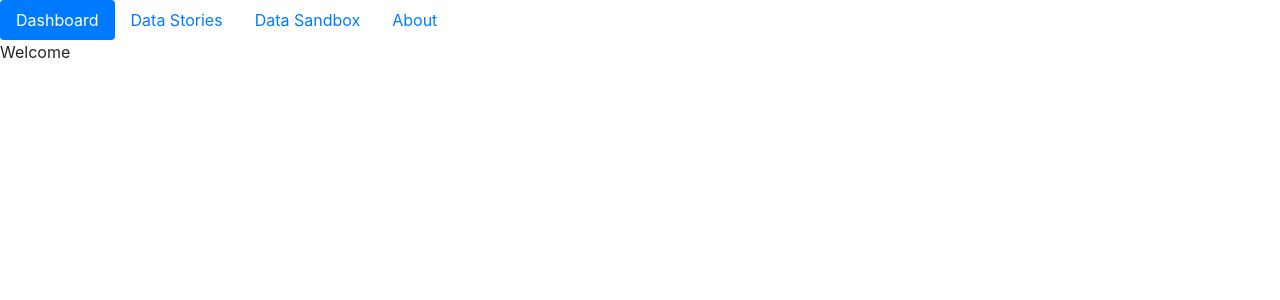
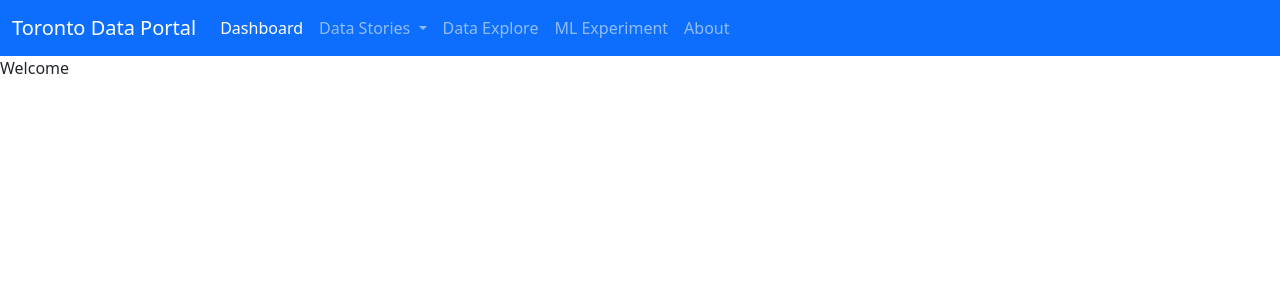
Before and after one commit to jackjyliu/project, a Flask app: page / in a window 1280 px wide. Shown: the top 300 px of the page. Run offline with Flask 2, Linux system fonts and the light colour scheme; parts of the project's set-up code (start-up, migrations or seed data) failed here and were passed over.

Commit message:
web changes

```diff
--- a/project/templates/base.html
+++ b/project/templates/base.html
@@ -1,37 +1,56 @@
 <!DOCTYPE html>
-<html>
+<html lang="en">
+  <head>
+    <!-- Required meta tags -->
+    <meta charset="utf-8">
+    <meta name="viewport" content="width=device-width, initial-scale=1">
 
-    <head>
-        <!-- bootstrap cp code-->
-        <link rel="stylesheet" href="https://cdn.jsdelivr.net/npm/bootstrap@4.5.3/dist/css/bootstrap.min.css" integrity="sha384-TX8t27EcRE3e/ihU7zmQxVncDAy5uIKz4rEkgIXeMed4M0jlfIDPvg6uqKI2xXr2" crossorigin="anonymous">
+    <!-- Bootstrap CSS -->
+    <link href="https://cdn.jsdelivr.net/npm/bootstrap@5.0.0-beta1/dist/css/bootstrap.min.css" rel="stylesheet" integrity="sha384-giJF6kkoqNQ00vy+HMDP7azOuL0xtbfIcaT9wjKHr8RbDVddVHyTfAAsrekwKmP1" crossorigin="anonymous">
 
     <title>{% block title %}{% endblock %}</title>
   </head>
 
   <body>
-
     <!--Navbar-->
-        <ul class="nav nav-pills">
+    <nav class="navbar navbar-expand-lg navbar-dark bg-primary">
+      <div class="container-fluid">
+        <a class="navbar-brand" href="#">Toronto Data Portal</a>
+        <button class="navbar-toggler" type="button" data-bs-toggle="collapse" data-bs-target="#navbarNavDropdown" aria-controls="navbarNavDropdown" aria-expanded="false" aria-label="Toggle navigation">
+          <span class="navbar-toggler-icon"></span>
+        </button>
+        <div class="collapse navbar-collapse" id="navbarNavDropdown">
+          <ul class="navbar-nav">
             <li class="nav-item">
-              <a class="nav-link active" href="#">Dashboard</a>
+              <a class="nav-link active" aria-current="page" href="#">Dashboard</a>
+            </li>
+            <li class="nav-item dropdown">
+              <a class="nav-link dropdown-toggle" href="#" id="navbarDropdownMenuLink" role="button" data-bs-toggle="dropdown" aria-expanded="false">
+                Data Stories
+              </a>
+              <ul class="dropdown-menu" aria-labelledby="navbarDropdownMenuLink">
+                <li><a class="dropdown-item" href="#">Story 1</a></li>
+                <li><a class="dropdown-item" href="#">Story 2</a></li>
+                <li><a class="dropdown-item" href="#">Story 3</a></li>
+              </ul>
             </li>
             <li class="nav-item">
-              <a class="nav-link" href="#">Data Stories</a>
+              <a class="nav-link" href="#">Data Explore</a>
             </li>
             <li class="nav-item">
-              <a class="nav-link" href="#">Data Sandbox</a>
+              <a class="nav-link" href="#">ML Experiment</a>
             </li>
             <li class="nav-item">
               <a class="nav-link" href="#">About</a>
             </li>
           </ul>
+        </div>
+      </div>
+    </nav>
 
     <!--Page Content-->
     {% block content %}{% endblock %}
-
-        <!-- bootstrap cp code-->
-        <script src="https://code.jquery.com/jquery-3.5.1.slim.min.js" integrity="sha384-DfXdz2htPH0lsSSs5nCTpuj/zy4C+OGpamoFVy38MVBnE+IbbVYUew+OrCXaRkfj" crossorigin="anonymous"></script>
-        <script src="https://cdn.jsdelivr.net/npm/popper.js@1.16.1/dist/umd/popper.min.js" integrity="sha384-9/reFTGAW83EW2RDu2S0VKaIzap3H66lZH81PoYlFhbGU+6BZp6G7niu735Sk7lN" crossorigin="anonymous"></script>
-        <script src="https://cdn.jsdelivr.net/npm/bootstrap@4.5.3/dist/js/bootstrap.min.js" integrity="sha384-w1Q4orYjBQndcko6MimVbzY0tgp4pWB4lZ7lr30WKz0vr/aWKhXdBNmNb5D92v7s" crossorigin="anonymous"></script>
+    <!-- Option 1: Bootstrap Bundle with Popper -->
+    <script src="https://cdn.jsdelivr.net/npm/bootstrap@5.0.0-beta1/dist/js/bootstrap.bundle.min.js" integrity="sha384-ygbV9kiqUc6oa4msXn9868pTtWMgiQaeYH7/t7LECLbyPA2x65Kgf80OJFdroafW" crossorigin="anonymous"></script>
   </body>
 </html>
```
Also changed, not shown: TODO.md (+35 -1 lines), README.md. Lines whose indentation alone changed are shown as unchanged.
